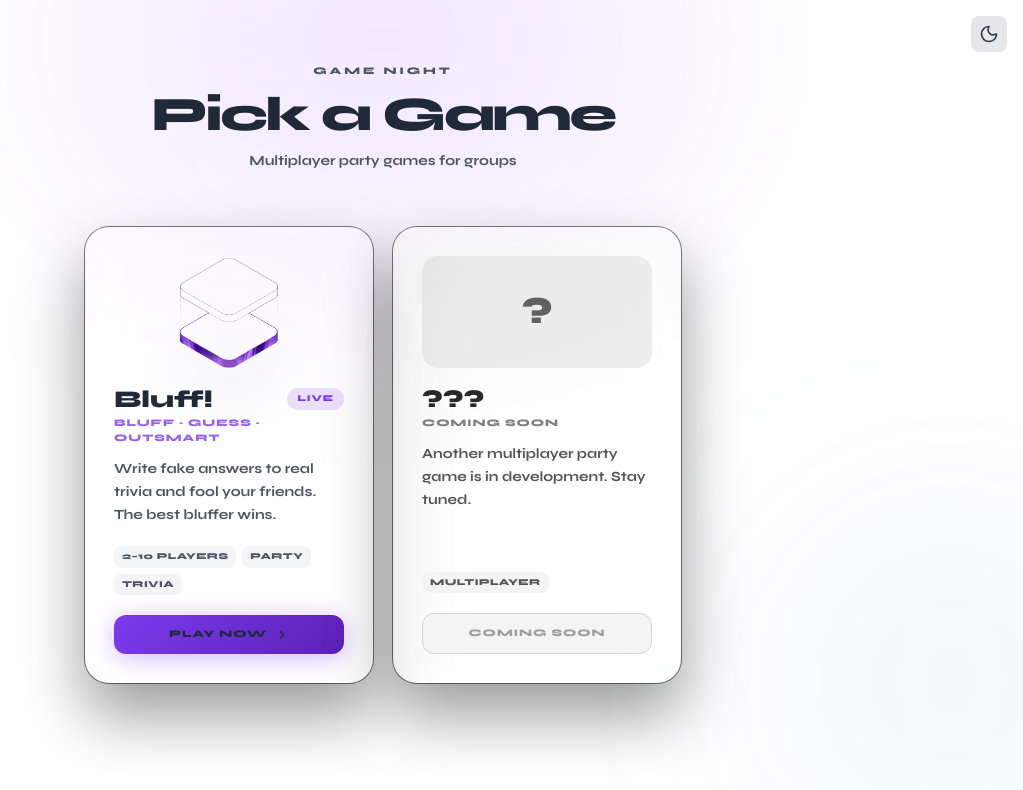
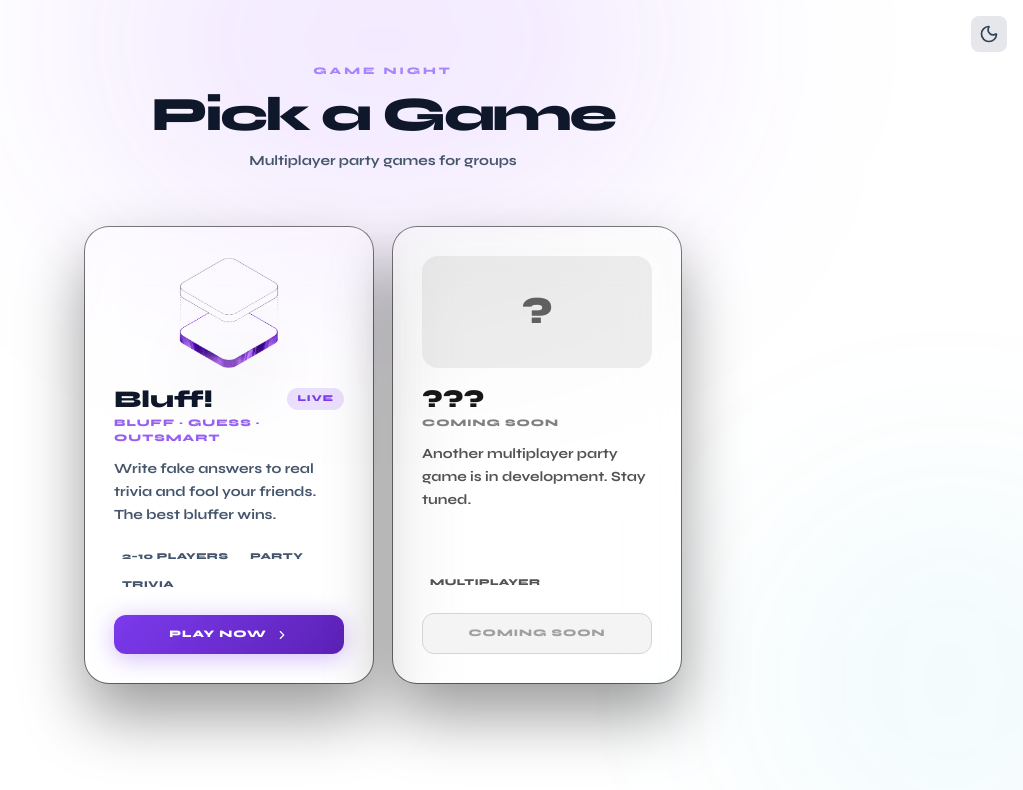
Before and after one commit to vikslap/psych-sync, a React (Vite) app: page / in a window 1280 px wide. Shown: the top 790 px of the page, without its empty margins (257-1280 px from the left). Built offline with nearby package versions, Linux system fonts and the light colour scheme; no server answers.

Commit message:
attempted to fix mobile light mode issue

```diff
--- a/src/Landing.jsx
+++ b/src/Landing.jsx
@@ -82,13 +82,10 @@ function GameTile({ game, index, onSelect }) {
         stiffness: 180,
         damping: 22,
       }}
-      className="w-full sm:w-80 md:w-72 p-5 sm:p-7 flex flex-col dark:bg-opacity-100"
+      className={`w-full sm:w-80 md:w-72 p-5 sm:p-7 flex flex-col game-tile ${game.live ? "game-tile-live" : "game-tile-soon"}`}
       style={{
-        background: "rgba(255,255,255,0.08)",
         backdropFilter: "blur(24px)",
-        border: "1px solid rgba(255,255,255,0.07)",
         borderRadius: "1.5rem",
-        boxShadow: "0 0 0 1px rgba(0,0,0,0.5), 0 32px 64px rgba(0,0,0,0.4)",
         opacity: game.live ? 1 : 0.45,
         filter: game.live ? "none" : "grayscale(1)",
       }}
--- a/src/darkmode.css
+++ b/src/darkmode.css
@@ -18,9 +18,37 @@ html.dark p {
   color: #ffffff;
 }
 
+/* Light mode game tiles (default) */
+.game-tile {
+  background: rgba(255, 255, 255, 0.08);
+  border: 1px solid rgba(255, 255, 255, 0.07);
+  box-shadow:
+    0 0 0 1px rgba(0, 0, 0, 0.5),
+    0 32px 64px rgba(0, 0, 0, 0.4);
+}
+
+.game-tile-live {
+  background: rgba(255, 255, 255, 0.08);
+}
+
+.game-tile-soon {
+  background: rgba(255, 255, 255, 0.05);
+}
+
 html.dark .game-tile {
-  background: rgba(255, 255, 255, 0.03);
+  background: rgba(0, 0, 0, 0.3);
   border-color: rgba(255, 255, 255, 0.07);
+  box-shadow:
+    0 0 0 1px rgba(255, 255, 255, 0.1),
+    0 32px 64px rgba(0, 0, 0, 0.6);
+}
+
+html.dark .game-tile-live {
+  background: rgba(0, 0, 0, 0.4);
+}
+
+html.dark .game-tile-soon {
+  background: rgba(0, 0, 0, 0.2);
 }
 
 html.dark .game-title {
@@ -84,82 +112,3 @@ html.dark textarea {
 html.dark button {
   color: #ffffff;
 }
-
-/* Light Mode Specific Styles */
-
-/* Ensure text is dark/visible in light mode */
-html:not(.dark) h1,
-html:not(.dark) h2,
-html:not(.dark) h3,
-html:not(.dark) h4,
-html:not(.dark) h5,
-html:not(.dark) h6 {
-  color: #1f2937;
-}
-
-html:not(.dark) p,
-html:not(.dark) span,
-html:not(.dark) a {
-  color: #4b5563;
-}
-
-/* Light mode text color classes */
-html:not(.dark) .text-white {
-  color: #1f2937;
-}
-
-html:not(.dark) .text-white\/80,
-html:not(.dark) .text-white\/60,
-html:not(.dark) .text-white\/30 {
-  color: #4b5563;
-}
-
-html:not(.dark) .text-slate-900 {
-  color: #1f2937;
-}
-
-html:not(.dark) .text-slate-700 {
-  color: #374151;
-}
-
-html:not(.dark) .text-slate-600 {
-  color: #4b5563;
-}
-
-html:not(.dark) .text-slate-500 {
-  color: #6b7280;
-}
-
-/* Light mode background opacity adjustments */
-html:not(.dark) .bg-white\/5,
-html:not(.dark) .bg-white\/3,
-html:not(.dark) .bg-black\/20,
-html:not(.dark) .bg-black\/30,
-html:not(.dark) .bg-black\/40 {
-  background-color: #f3f4f6;
-}
-
-/* Light mode border colors */
-html:not(.dark) .border-white\/10,
-html:not(.dark) .border-white\/5 {
-  border-color: #d1d5db;
-}
-
-/* Light mode placeholder text */
-html:not(.dark) input::placeholder,
-html:not(.dark) textarea::placeholder {
-  color: #9ca3af;
-}
-
-/* Light mode inputs */
-html:not(.dark) input,
-html:not(.dark) textarea {
-  background-color: #ffffff;
-  border-color: #d1d5db;
-  color: #1f2937;
-}
-
-html:not(.dark) input:focus,
-html:not(.dark) textarea:focus {
-  border-color: #7c3aed;
-}
```
